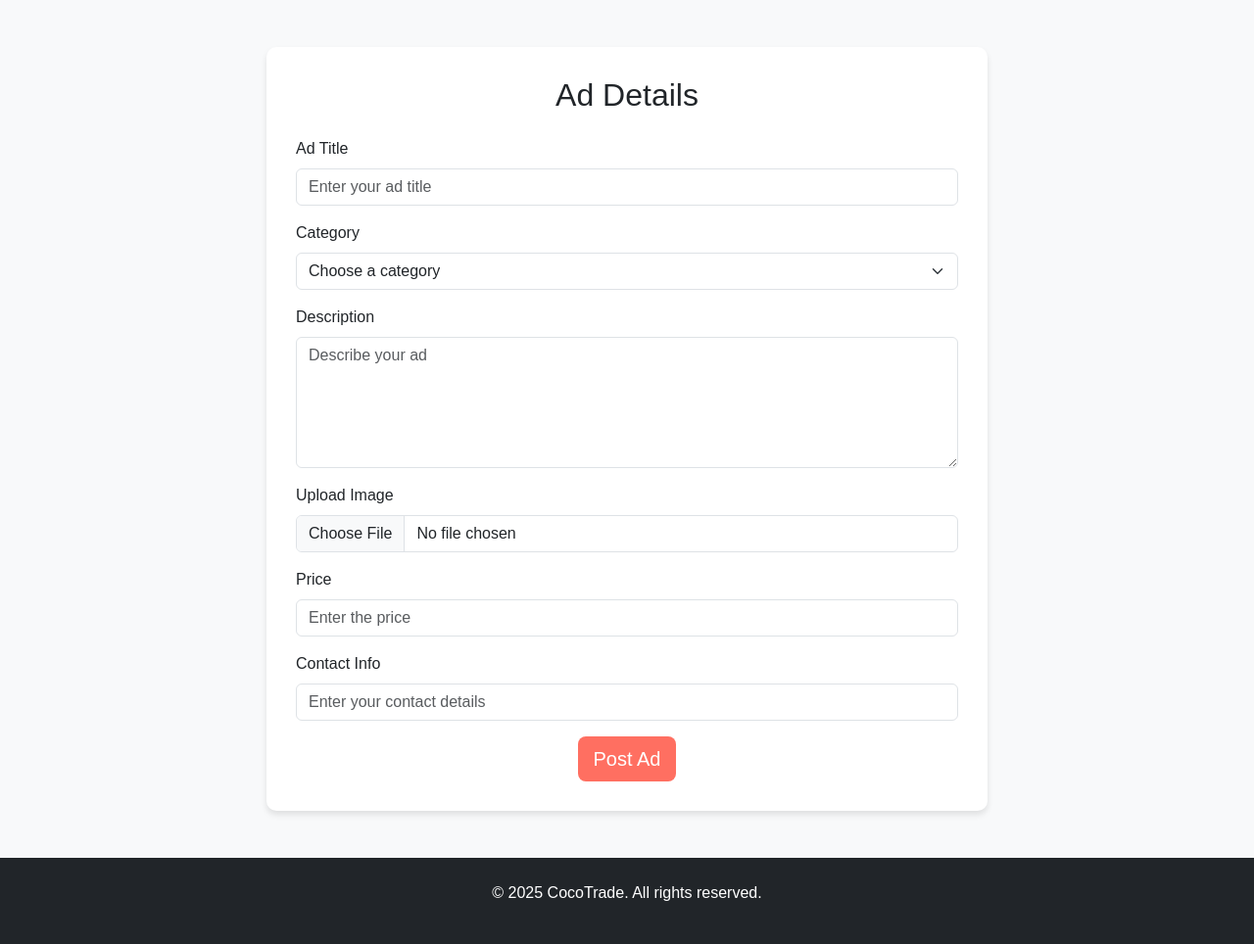
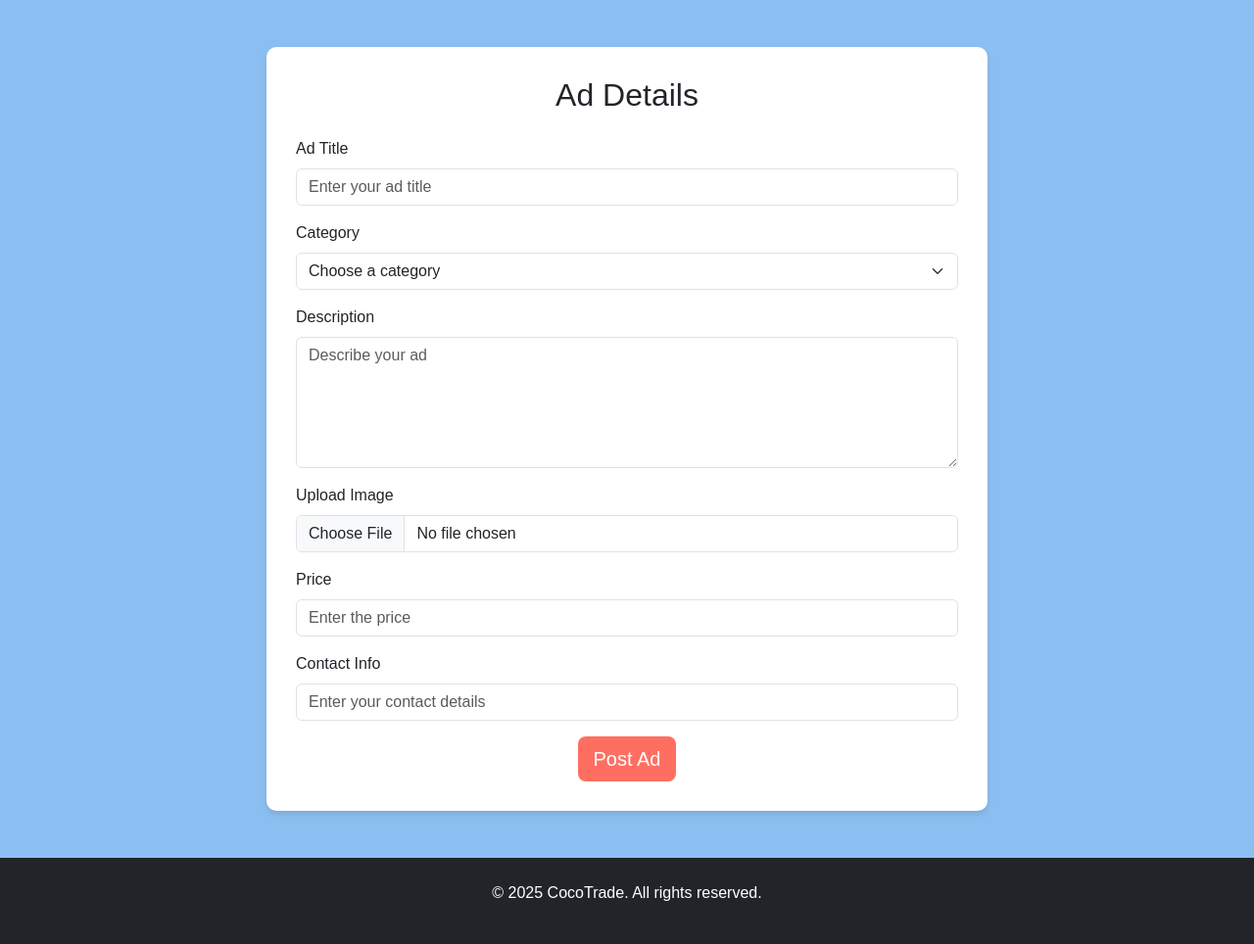
Before and after one commit to hansaPiyumal/CoCoTrade, a PHP site: page /adpost.php in a window 1280 px wide. Shown: the part 266-1230 px from the top of the page at 98% size. Run offline with PHP 8.4, Linux system fonts and the light colour scheme; the visitor is signed in with stand-in values (Sample User, id 1).

Commit message:
addpost addes

```diff
--- a/adpost.php
+++ b/adpost.php
@@ -4,7 +4,7 @@
 <?php
     session_start();
 
-    $id = $_SESSION['user_id'];
+    $id = $_SESSION['userid'];
 
     if(isset($_POST['pst'])){
         $title = mysqli_real_escape_string($connection,$_POST['title']);
@@ -38,7 +38,7 @@
     <style>
         body {
             font-family: Arial, sans-serif;
-            background-color: #f8f9fa;
+            background-color:rgb(140, 191, 241);
         }
         .header {
             background: url('https://via.placeholder.com/1920x400') no-repeat center center/cover;
```
